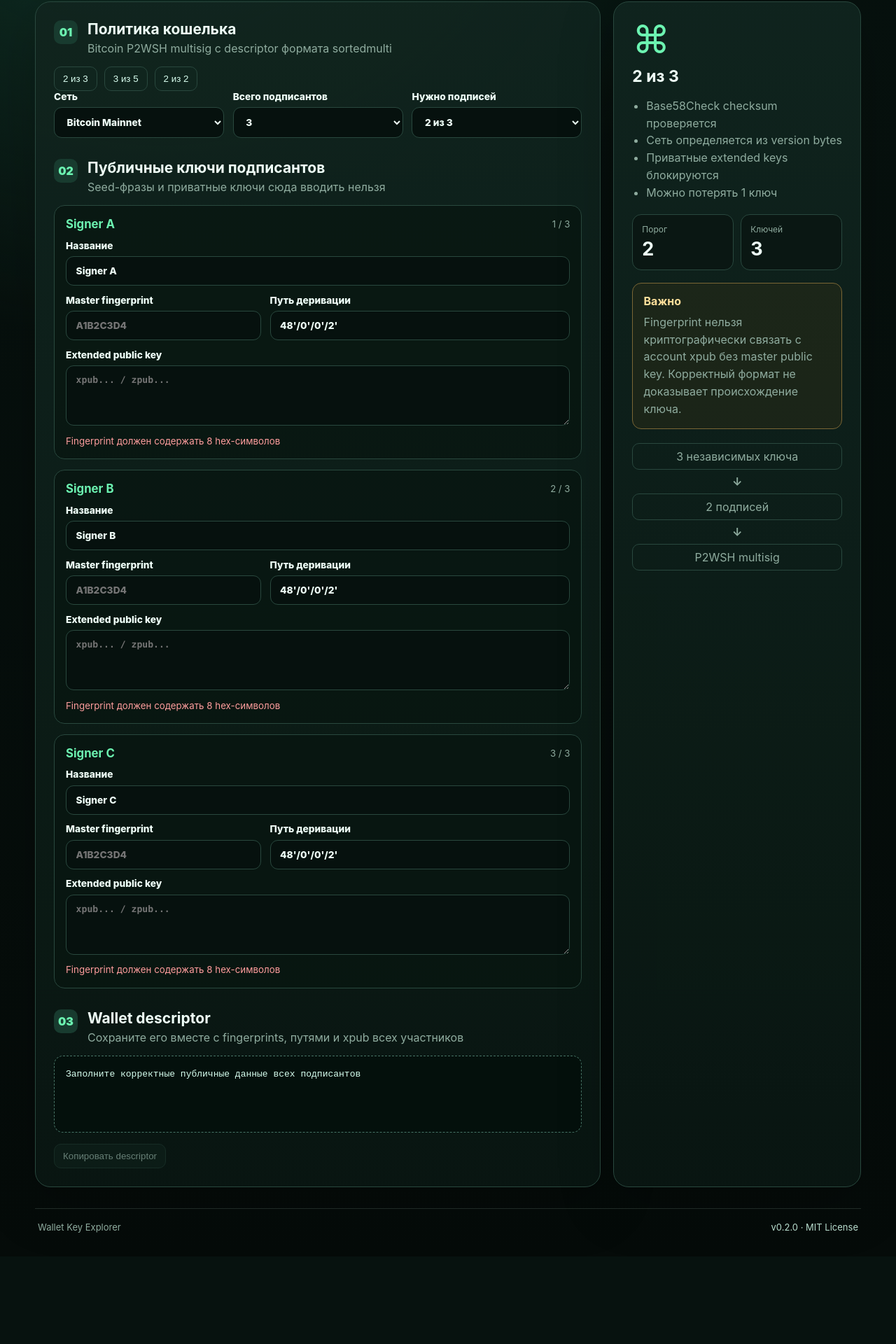
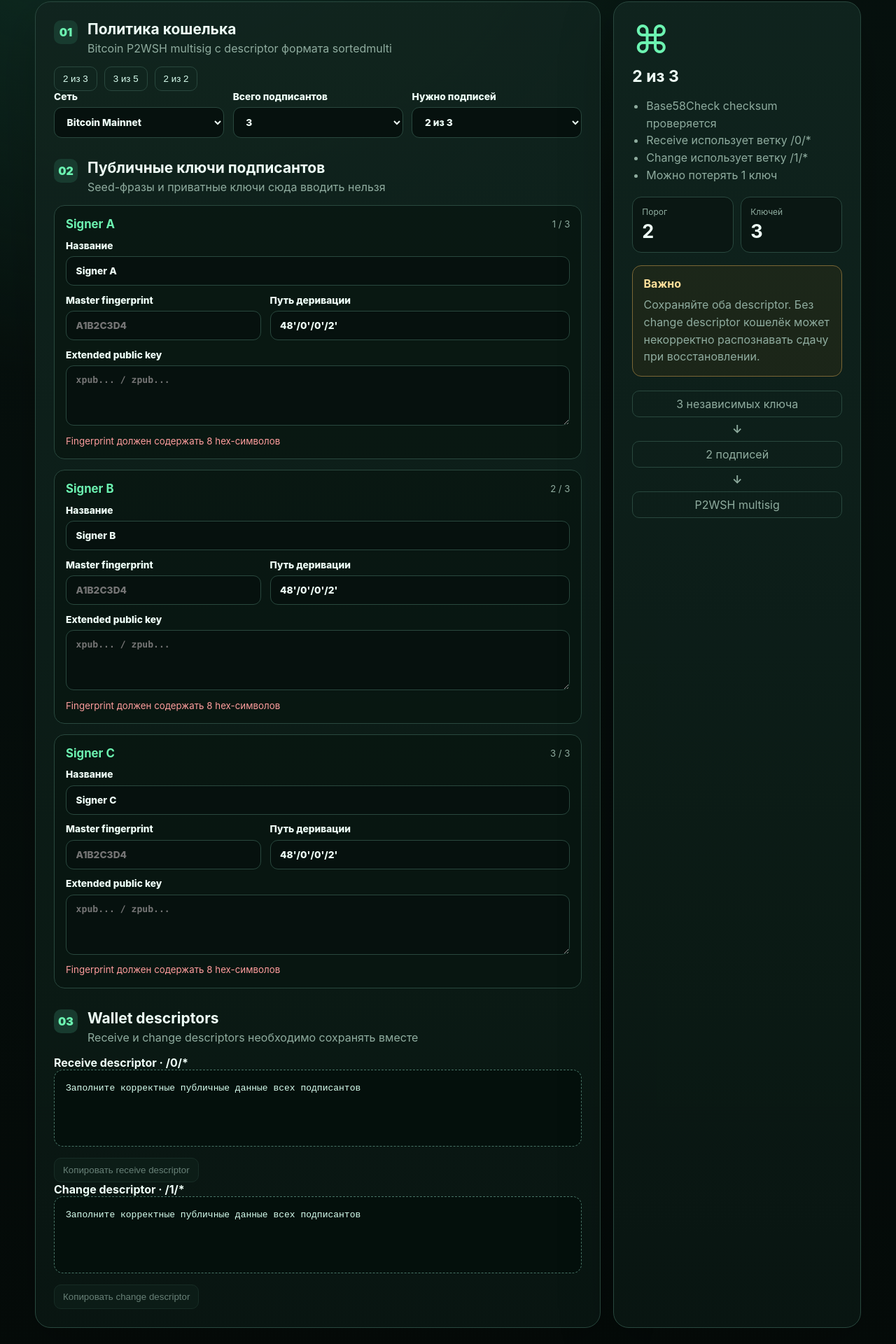
Before and after one commit to vanitoo/Wallet-Key-Explorer, a Next.js app: page / in a window 1280 px wide. Shown: the part 339-2259 px from the top of the page at 70% size. Before the commit the page ends 2134 px from the top, so only its background shows below. Built offline with nearby package versions, Linux system fonts and the light colour scheme.

Commit message:
feat: add receive and change descriptors

```diff
--- a/src/modules/multisig/components/multisig-builder.tsx
+++ b/src/modules/multisig/components/multisig-builder.tsx
@@ -4,6 +4,7 @@ import { useEffect, useMemo, useState } from "react";
 import { validateExtendedPublicKey } from "../lib/extended-key";
 
 type Network = "mainnet" | "testnet";
+type DescriptorBranch = "receive" | "change";
 type Signer = { name: string; fingerprint: string; derivation: string; xpub: string };
 type KeyStatus = { pending: boolean; error: string; prefix?: string; network?: Network; depth?: number };
 type PolicyPreset = { threshold: number; total: number; title: string; description: string };
@@ -49,7 +50,7 @@ export function MultisigBuilder() {
   const [allowSingleSignature, setAllowSingleSignature] = useState(false);
   const [signers, setSigners] = useState<Signer[]>(() => Array.from({ length: 3 }, (_, index) => emptySigner(index, "mainnet")));
   const [keyStatuses, setKeyStatuses] = useState<KeyStatus[]>(() => Array.from({ length: 3 }, () => ({ pending: false, error: "Укажите extended public key" })));
-  const [copied, setCopied] = useState(false);
+  const [copiedBranch, setCopiedBranch] = useState<DescriptorBranch | null>(null);
 
   useEffect(() => {
     let cancelled = false;
@@ -64,12 +65,16 @@ export function MultisigBuilder() {
     return () => { cancelled = true; };
   }, [signers, network]);
 
+  function resetCopied(): void {
+    setCopiedBranch(null);
+  }
+
   function changeNetwork(nextNetwork: Network): void {
     const previousDefault = defaultDerivation(network);
     const nextDefault = defaultDerivation(nextNetwork);
     setNetwork(nextNetwork);
     setSigners((current) => current.map((signer) => ({ ...signer, derivation: normalizePath(signer.derivation) === normalizePath(previousDefault) ? nextDefault : signer.derivation })));
-    setCopied(false);
+    resetCopied();
   }
 
   function changeTotal(nextTotal: number): void {
@@ -77,13 +82,13 @@ export function MultisigBuilder() {
     setThreshold((current) => Math.min(current, nextTotal));
     setSigners((current) => Array.from({ length: nextTotal }, (_, index) => current[index] ?? emptySigner(index, network)));
     setAllowSingleSignature(false);
-    setCopied(false);
+    resetCopied();
   }
 
   function changeThreshold(nextThreshold: number): void {
     setThreshold(nextThreshold);
     if (nextThreshold !== 1) setAllowSingleSignature(false);
-    setCopied(false);
+    resetCopied();
   }
 
   function applyPreset(preset: PolicyPreset): void {
@@ -91,12 +96,12 @@ export function MultisigBuilder() {
     setThreshold(preset.threshold);
     setSigners((current) => Array.from({ length: preset.total }, (_, index) => current[index] ?? emptySigner(index, network)));
     setAllowSingleSignature(false);
-    setCopied(false);
+    resetCopied();
   }
 
   function updateSigner(index: number, patch: Partial<Signer>): void {
     setSigners((current) => current.map((signer, signerIndex) => signerIndex === index ? { ...signer, ...patch } : signer));
-    setCopied(false);
+    resetCopied();
   }
 
   const signerErrors = useMemo(() => signers.map((signer, index) => {
@@ -119,18 +124,29 @@ export function MultisigBuilder() {
 
   const singleSignatureBlocked = threshold === 1 && total > 1 && !allowSingleSignature;
   const allSignaturesRequired = threshold === total;
+  const descriptorsReady = !signerErrors.some(Boolean) && !duplicateXpubs && !singleSignatureBlocked;
 
-  const descriptor = useMemo(() => {
-    if (signerErrors.some(Boolean) || duplicateXpubs || singleSignatureBlocked) return "";
-    const keys = signers.map((signer) => `[${normalizeFingerprint(signer.fingerprint)}/${normalizePath(signer.derivation)}]${signer.xpub.trim()}/0/*`);
-    return `wsh(sortedmulti(${threshold},${keys.join(",")}))`;
-  }, [duplicateXpubs, signerErrors, signers, singleSignatureBlocked, threshold]);
+  const descriptors = useMemo(() => {
+    if (!descriptorsReady) return { receive: "", change: "" };
 
-  async function copyDescriptor(): Promise<void> {
+    const buildDescriptor = (branch: 0 | 1): string => {
+      const keys = signers.map((signer) => `[${normalizeFingerprint(signer.fingerprint)}/${normalizePath(signer.derivation)}]${signer.xpub.trim()}/${branch}/*`);
+      return `wsh(sortedmulti(${threshold},${keys.join(",")}))`;
+    };
+
+    return { receive: buildDescriptor(0), change: buildDescriptor(1) };
+  }, [descriptorsReady, signers, threshold]);
+
+  async function copyDescriptor(branch: DescriptorBranch): Promise<void> {
+    const descriptor = descriptors[branch];
     if (!descriptor) return;
     await navigator.clipboard.writeText(descriptor);
-    setCopied(true);
+    setCopiedBranch(branch);
   }
+
+  const emptyDescriptorMessage = singleSignatureBlocked
+    ? "Подтвердите риск схемы 1-of-N"
+    : "Заполните корректные публичные данные всех подписантов";
 
   return (
     <section className="workspace multisig-workspace">
@@ -183,15 +199,26 @@ export function MultisigBuilder() {
           ))}
         </div>
 
-        <div className="section-title settings-title"><span>03</span><div><h2>Wallet descriptor</h2><p>Сохраните его вместе с fingerprints, путями и xpub всех участников</p></div></div>
-        <div className="descriptor-output"><pre>{descriptor || (singleSignatureBlocked ? "Подтвердите риск схемы 1-of-N" : "Заполните корректные публичные данные всех подписантов")}</pre><div className="generation-actions"><button disabled={!descriptor} onClick={copyDescriptor}>{copied ? "Скопировано" : "Копировать descriptor"}</button></div></div>
+        <div className="section-title settings-title"><span>03</span><div><h2>Wallet descriptors</h2><p>Receive и change descriptors необходимо сохранять вместе</p></div></div>
+
+        <div className="descriptor-output">
+          <strong>Receive descriptor · /0/*</strong>
+          <pre>{descriptors.receive || emptyDescriptorMessage}</pre>
+          <div className="generation-actions"><button disabled={!descriptors.receive} onClick={() => copyDescriptor("receive")}>{copiedBranch === "receive" ? "Скопировано" : "Копировать receive descriptor"}</button></div>
+        </div>
+
+        <div className="descriptor-output">
+          <strong>Change descriptor · /1/*</strong>
+          <pre>{descriptors.change || emptyDescriptorMessage}</pre>
+          <div className="generation-actions"><button disabled={!descriptors.change} onClick={() => copyDescriptor("change")}>{copiedBranch === "change" ? "Скопировано" : "Копировать change descriptor"}</button></div>
+        </div>
       </div>
 
       <aside className="panel algorithm-panel">
         <div className="algorithm-symbol">⌘</div><h3>{threshold} из {total}</h3>
-        <ul className="check-list"><li>Base58Check checksum проверяется</li><li>Сеть определяется из version bytes</li><li>Приватные extended keys блокируются</li><li>{allSignaturesRequired ? "Потеря одного ключа блокирует кошелёк" : `Можно потерять ${total - threshold} ключ${total - threshold === 1 ? "" : "а"}`}</li></ul>
+        <ul className="check-list"><li>Base58Check checksum проверяется</li><li>Receive использует ветку /0/*</li><li>Change использует ветку /1/*</li><li>{allSignaturesRequired ? "Потеря одного ключа блокирует кошелёк" : `Можно потерять ${total - threshold} ключ${total - threshold === 1 ? "" : "а"}`}</li></ul>
         <div className="algorithm-metrics"><div><span>Порог</span><strong>{threshold}</strong></div><div><span>Ключей</span><strong>{total}</strong></div></div>
-        <div className="multisig-warning"><strong>Важно</strong><p>Fingerprint нельзя криптографически связать с account xpub без master public key. Корректный формат не доказывает происхождение ключа.</p></div>
+        <div className="multisig-warning"><strong>Важно</strong><p>Сохраняйте оба descriptor. Без change descriptor кошелёк может некорректно распознавать сдачу при восстановлении.</p></div>
         <div className="flow-diagram"><span>{total} независимых ключа</span><b>↓</b><span>{threshold} подписей</span><b>↓</b><span>P2WSH multisig</span></div>
       </aside>
     </section>
```
